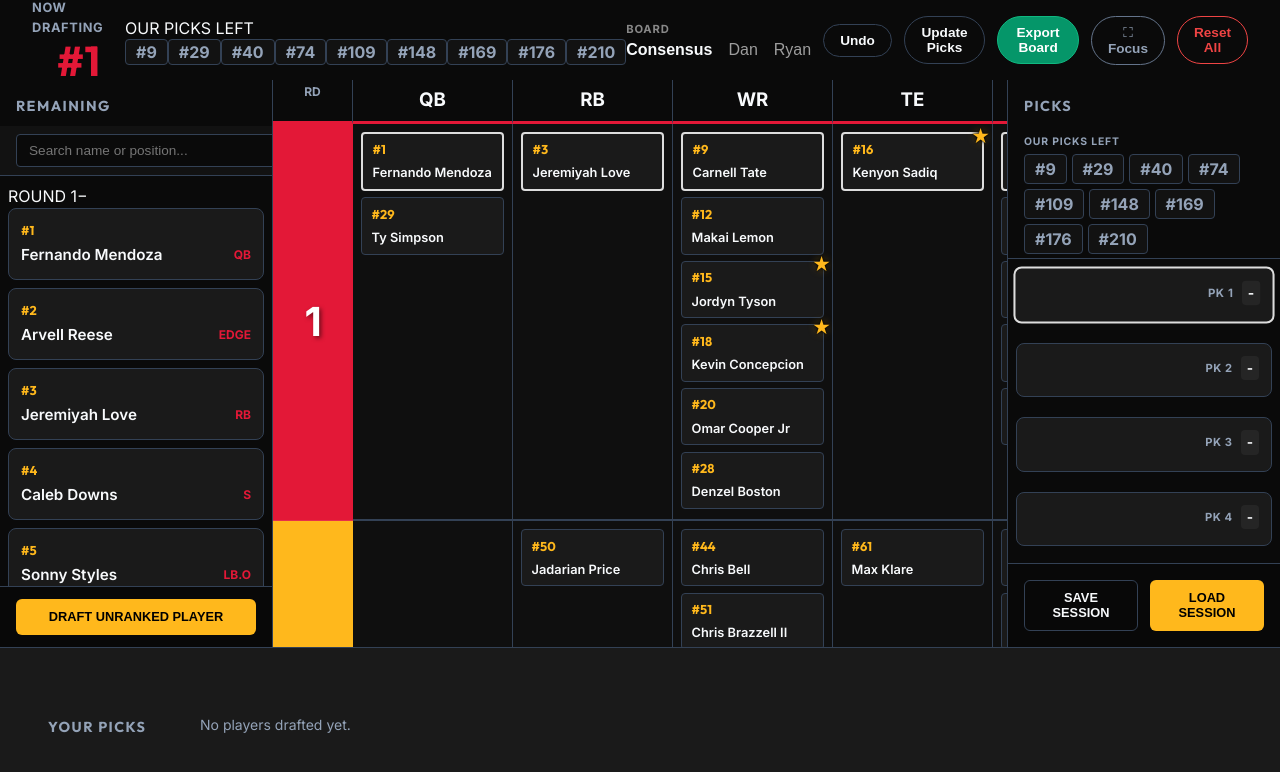
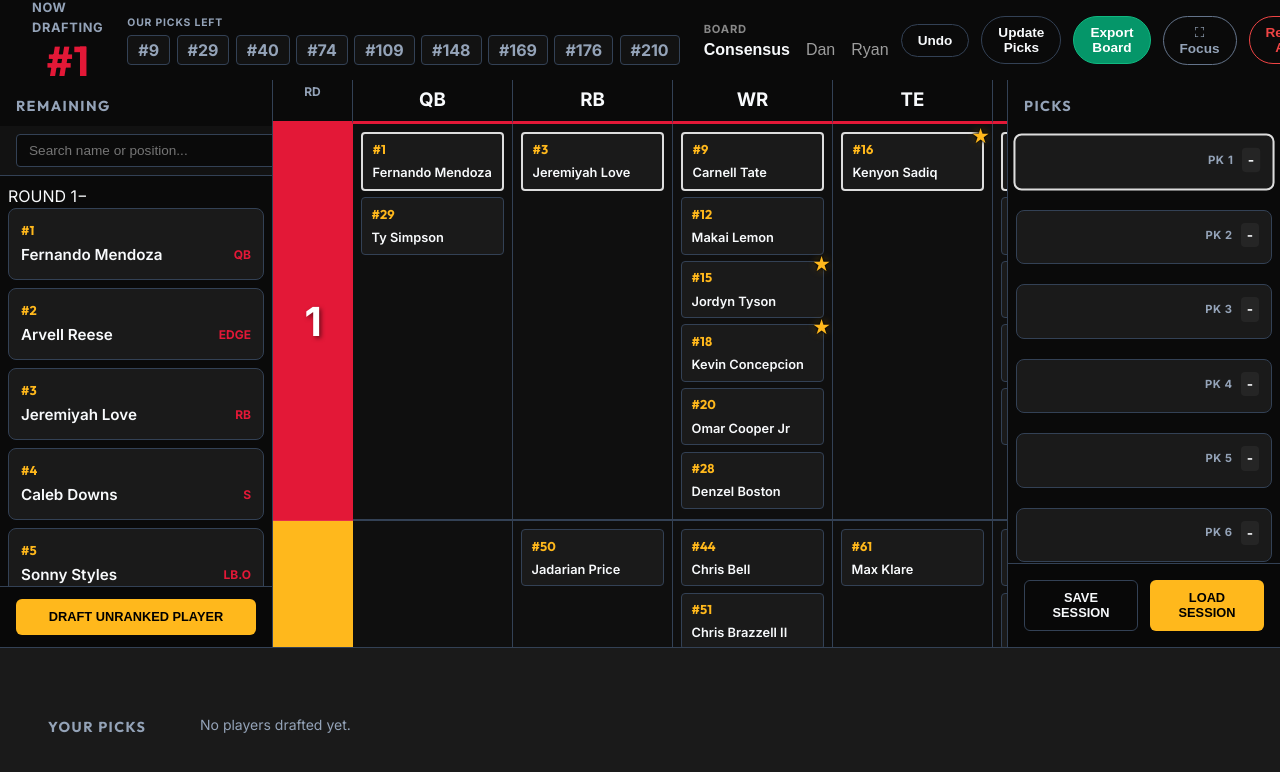
Before and after one commit to FBrand/DraftBoard, a React (Vite) app: page / in a window 1280 px wide. Shown: the top 772 px of the page. Built offline with nearby package versions, Linux system fonts and the light colour scheme.

Commit message:
Fix top bar overlap: add gap; remove right panel picks-left

```diff
--- a/src/components/RightPanel.jsx
+++ b/src/components/RightPanel.jsx
@@ -96,10 +96,12 @@ const RightPanel = ({ remotePicks, draftedPlayers, currentPick, ourPicksLeft, on
         <div className="side-panel right-panel">
             <h3 className="panel-title">Picks</h3>
 
-            {upcomingOurPicks.length > 0 && (
-                <div className="rp-picks-left">
-                    <div className="rp-picks-left-label">Our picks left</div>
-                    <div className="rp-picks-list">
+            {/*upcomingOurPicks.length > 0 && (
+                <div style={{ padding: '0.4rem 1rem 0.5rem', borderBottom: '1px solid var(--border-color)', flexShrink: 0 }}>
+                    <p style={{ margin: '0 0 0.3rem', fontSize: '0.62rem', fontWeight: 700, color: 'var(--text-dim)', letterSpacing: '0.08em', textTransform: 'uppercase' }}>
+                        Our picks left
+                    </p>
+                    <div style={{ display: 'flex', flexWrap: 'wrap', gap: '0.3rem' }}>
                         {upcomingOurPicks.map(p => (
                             <span key={p} className={`pick-pill${p === currentPick ? ' active' : ''}`}>
                                 #{p}
@@ -107,7 +109,7 @@ const RightPanel = ({ remotePicks, draftedPlayers, currentPick, ourPicksLeft, on
                         ))}
                     </div>
                 </div>
-            )}
+            )*/}
 
             <div className="panel-content scroll-container" ref={scrollRef}>
                 <div className="tracker-list">
--- a/src/index.css
+++ b/src/index.css
@@ -58,6 +58,7 @@ body {
   display: flex;
   justify-content: space-between;
   align-items: center;
+  gap: 1.5rem;
   padding: 1.5rem 2rem;
   background: var(--dark-bg);
   border-bottom: 2px solid var(--gold);
@@ -146,6 +147,29 @@ body {
   border-radius: 4px;
   font-weight: 800;
   margin-top: 4px;
+}
+
+/* Our Picks Tracker — top bar */
+.our-picks-tracker {
+  display: flex;
+  flex-direction: column;
+  gap: 0.25rem;
+  flex-shrink: 0;
+}
+
+.tracker-label {
+  font-size: 0.65rem;
+  font-weight: 700;
+  color: var(--text-dim);
+  letter-spacing: 0.08em;
+  text-transform: uppercase;
+}
+
+.picks-list {
+  display: flex;
+  flex-wrap: wrap;
+  gap: 0.4rem;
+  align-items: center;
 }
 
 /* Right Panel Pick Cards */
@@ -1124,9 +1148,12 @@ body.export-mode .card-glow {
 
 /* Our Picks Left — right panel header */
 .rp-picks-left {
-  padding: 0.5rem 1rem 0.25rem;
+  padding: 0.5rem 1rem 0.4rem;
   border-bottom: 1px solid var(--border-color);
   flex-shrink: 0;
+  display: flex;
+  flex-direction: column;
+  gap: 0.3rem;
 }
 
 .rp-picks-left-label {
@@ -1135,7 +1162,6 @@ body.export-mode .card-glow {
   color: var(--text-dim);
   letter-spacing: 0.08em;
   text-transform: uppercase;
-  margin-bottom: 0.3rem;
 }
 
 .rp-picks-list {
@@ -1251,7 +1277,13 @@ body.export-mode .card-glow {
   .top-panel {
     height: 70px !important;
     padding: 0 1rem !important;
+    gap: 1rem !important;
   }
+
+  /* Hide picks tracker from top bar on mobile — visible in right sidebar instead */
+  /*.our-picks-tracker {
+    display: none !important;
+  }*/
 
   .pick-number {
     font-size: 1.8rem !important;
```
